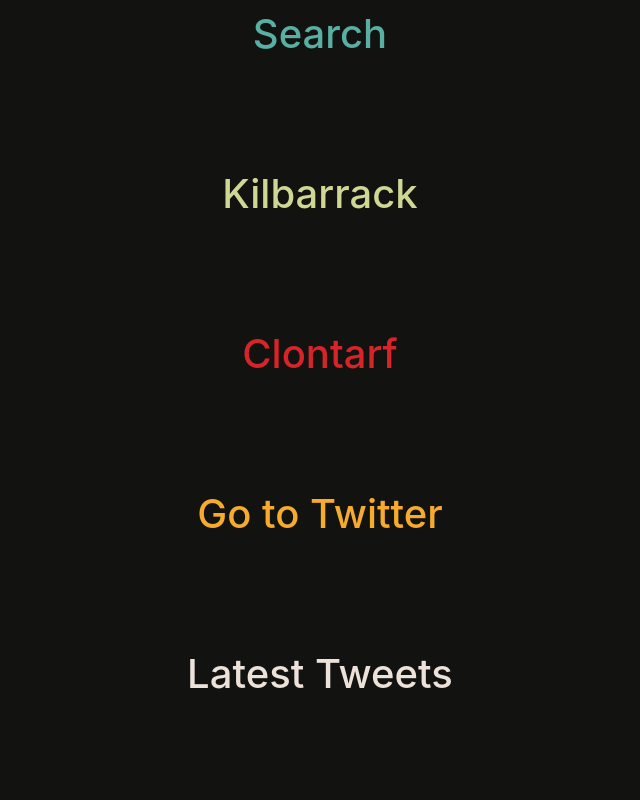
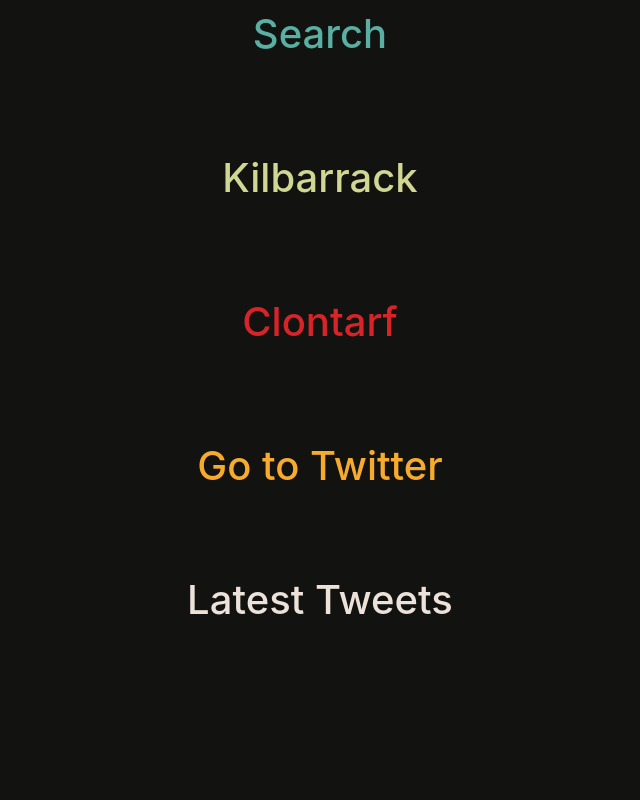
Before and after one commit to sebadasta/django-TrainApp, a Django app: page / in a window 1280 px wide. Shown: the whole page, without its empty margins (320-960 px from the left). Run offline with Django 3.2, Linux system fonts and the light colour scheme.

Commit message:
Fixed HTML

```diff
--- a/trainapp/templates/index.html
+++ b/trainapp/templates/index.html
@@ -9,7 +9,7 @@
   <script src="https://cdn.jsdelivr.net/npm/popper.js@1.16.1/dist/umd/popper.min.js"></script>
   <script src="https://cdn.jsdelivr.net/npm/bootstrap@4.6.1/dist/js/bootstrap.bundle.min.js"></script>
 </head>
-<body>
+<body style="background-color: #121210;">
 
   <style>
 a:link {
@@ -19,18 +19,19 @@
 }
 
 a:visited {
-  color: pink;
+  color: #cfd793;
   background-color: transparent;
   text-decoration: none;
 }
 
 a:hover {
+  color: #cfd793;
   background-color: transparent;
   text-decoration: underline;
 }
 
 a:active {
-  color: yellow;
+  color: #cfd793;
   background-color: transparent;
   text-decoration: underline;
 }
@@ -38,24 +39,24 @@
 
  <div class="container-fluid text-center" style="height: 100vh;">
 
-    <div class="row" style="height: 20%;background-color: #121210;">
+    <div class="row" style="height: 18%;background-color: #121210;">
       <div class="col-lg" style="padding:10px;"><a style="text-decoration:none;color:#58afa2" href="/search"><h1>Search</h1></a></div>
        </div>
 
-         <div class="row" style="height: 20%;background-color: #121210;">
+         <div class="row" style="height: 18%;background-color: #121210;">
       <div class="col-lg "style="padding:10px;"><a style="text-decoration:none;" href="/stationInfo?station=KBRCK"><h1>Kilbarrack</h1></a></div>
              </div>
 
-        <div class="row" style="height: 20%;background-color: #121210;">
+        <div class="row" style="height: 18%;background-color: #121210;">
       <div class="col-lg"style="padding:10px;"><a style="text-decoration:none;color:#d72428" href="/stationInfo?station=CTARF"><h1>Clontarf</h1></a></div>
              </div>
 
-        <div class="row" style="height: 20%;background-color: #121210;">
+        <div class="row" style="height: 18%;background-color: #121210;">
       <div class="col-lg" style="padding:10px;"><a style="text-decoration:none;color:#f7ab2d" href="https://mobile.twitter.com/IrishRail"><h1>Go to Twitter</h1></a></div>
     </div>
 
-            <div class="row" style="height: 20%;background-color: #121210;">
-      <div class="col-lg" style="padding:10px;"><a style="text-decoration:none;color:#ece2d9;" href="/tw_feed"><h1>Latest Tweets</h1></a></div>
+            <div class="row" style="height: 18%;background-color: #121210;">
+      <div class="col-lg" style=""><a style="text-decoration:none;color:#ece2d9;" href="/tw_feed"><h1>Latest Tweets</h1></a></div>
     </div>
 
 
```
